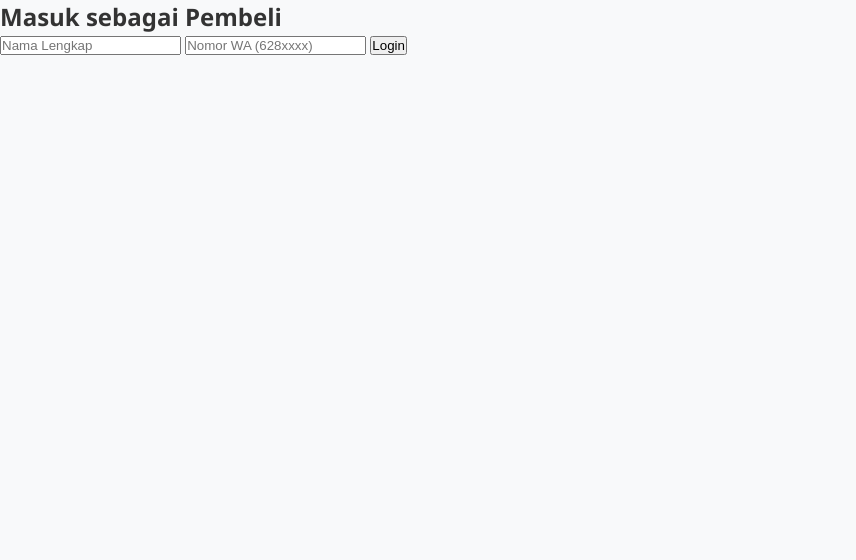
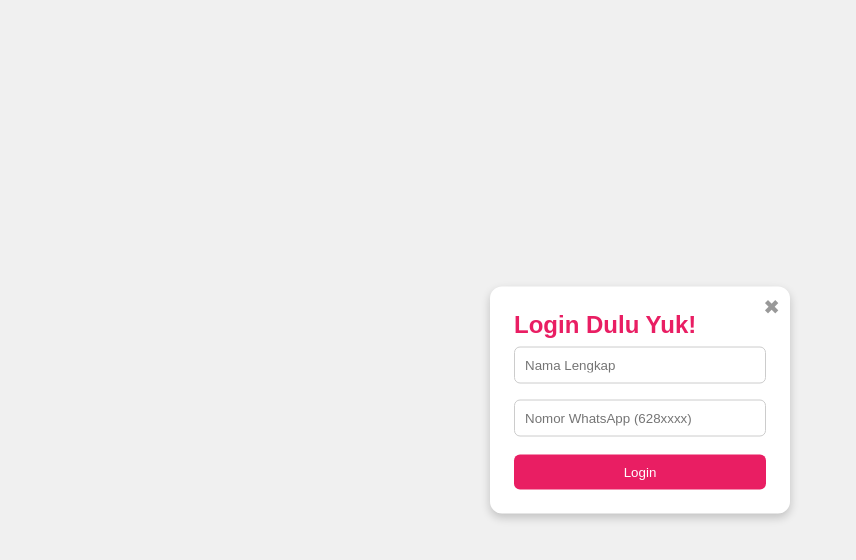
Before and after one commit to rkdinkop/katalogumkm, a plain HTML site: page login.html in a window 1280 px wide. Shown: the whole page, without its empty margins (0-856 px from the left). Drawn offline with Linux system fonts and the light colour scheme.

Commit message:
Update login.html

```diff
--- a/login.html
+++ b/login.html
@@ -1,32 +1,86 @@
 <!DOCTYPE html>
-<html lang="id">
+<html>
 <head>
-  <meta charset="UTF-8" />
-  <meta name="viewport" content="width=device-width, initial-scale=1.0"/>
-  <title>Login Pembeli</title>
-  <link rel="stylesheet" href="assets/style.css"/>
+  <meta charset="UTF-8">
+  <title>Login UMKM</title>
+  <link rel="stylesheet" href="assets/style.css" />
+  <style>
+    body {
+      background: #f0f0f0;
+      font-family: sans-serif;
+    }
+    .login-modal {
+      position: fixed;
+      top: 50%; left: 50%;
+      transform: translate(-50%, -50%);
+      background: white;
+      border-radius: 12px;
+      box-shadow: 0 4px 10px rgba(0,0,0,0.2);
+      padding: 24px;
+      width: 300px;
+      z-index: 999;
+    }
+    .login-modal h2 {
+      margin-top: 0;
+      color: #e91e63;
+    }
+    .login-modal input {
+      width: 100%;
+      margin: 8px 0;
+      padding: 10px;
+      border: 1px solid #ccc;
+      border-radius: 6px;
+    }
+    .login-modal button {
+      width: 100%;
+      background: #e91e63;
+      color: white;
+      padding: 10px;
+      border: none;
+      border-radius: 6px;
+      cursor: pointer;
+      margin-top: 10px;
+    }
+    .login-close {
+      position: absolute;
+      top: 8px;
+      right: 10px;
+      font-size: 20px;
+      cursor: pointer;
+      color: #999;
+    }
+  </style>
 </head>
 <body>
-  <div class="login-box">
-    <h2>Masuk sebagai Pembeli</h2>
-    <input type="text" id="nama" placeholder="Nama Lengkap" required />
-    <input type="tel" id="wa" placeholder="Nomor WA (628xxxx)" required />
-    <button onclick="login()">Login</button>
+  <div class="login-modal" id="loginModal">
+    <span class="login-close" onclick="window.location.href='index.html'">✖</span>
+    <h2>Login Dulu Yuk!</h2>
+    <input type="text" id="nama" placeholder="Nama Lengkap" />
+    <input type="text" id="wa" placeholder="Nomor WhatsApp (628xxxx)" />
+    <button onclick="loginUser()">Login</button>
   </div>
 
   <script>
-    function login() {
+    function loginUser() {
       const nama = document.getElementById("nama").value.trim();
       const wa = document.getElementById("wa").value.trim();
+      if (!nama || !wa) return alert("Harap isi semua data.");
 
-      if (!nama || !/^628\d{8,13}$/.test(wa)) {
-        alert("Masukkan nama dan nomor WA yang valid (628...)");
-        return;
-      }
+      const user = { nama, wa };
+      localStorage.setItem("user", JSON.stringify(user));
 
-      localStorage.setItem("user", JSON.stringify({ nama, wa }));
-      alert("Login berhasil!");
-      window.location.href = "index.html";
+      // Simpan ke Google Sheet via Webhook
+      fetch("https://script.google.com/macros/s/AKfycbxo8WrzRSXc-9BsGpxikY57fkqmgQT9Zbgfm5v1asgTjRJyXohBbyWm5-gUNYpZt9o/exec", {
+        method: "POST",
+        body: JSON.stringify(user),
+        headers: { "Content-Type": "application/json" }
+      }).then(() => {
+        alert("Berhasil login!");
+        window.location.href = "index.html";
+      }).catch(err => {
+        console.error("Gagal login:", err);
+        alert("Login gagal. Silakan coba lagi.");
+      });
     }
   </script>
 </body>
```
